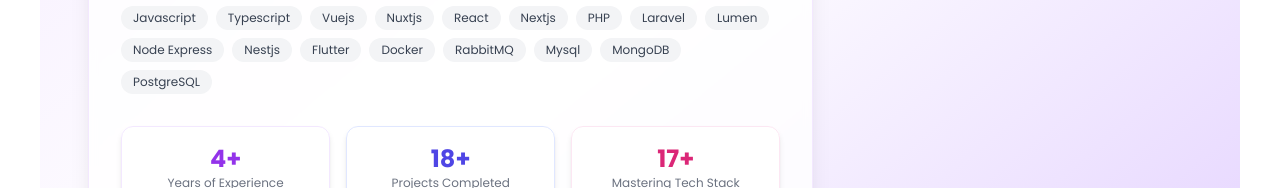
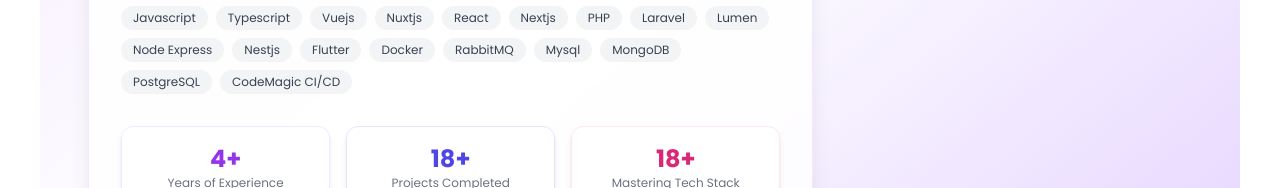
Before and after one commit to mahardikakdenie/resume, a Nuxt app: page / in a window 1280 px wide. Shown: the part 612-800 px from the top of the page. Built offline with nearby package versions, Linux system fonts and the light colour scheme.

Commit message:
added Mastering techstach

```diff
--- a/components/AboutMe.vue
+++ b/components/AboutMe.vue
@@ -217,7 +217,8 @@ const masteringTechStach = computed<string[]>(() => [
 	'RabbitMQ',
 	'Mysql',
 	'MongoDB',
-	'PostgreSQL'
+	'PostgreSQL',
+	'CodeMagic CI/CD'
 ])
 
 const calculateYear = computed(() => new Date().getFullYear() - 2021);
```
